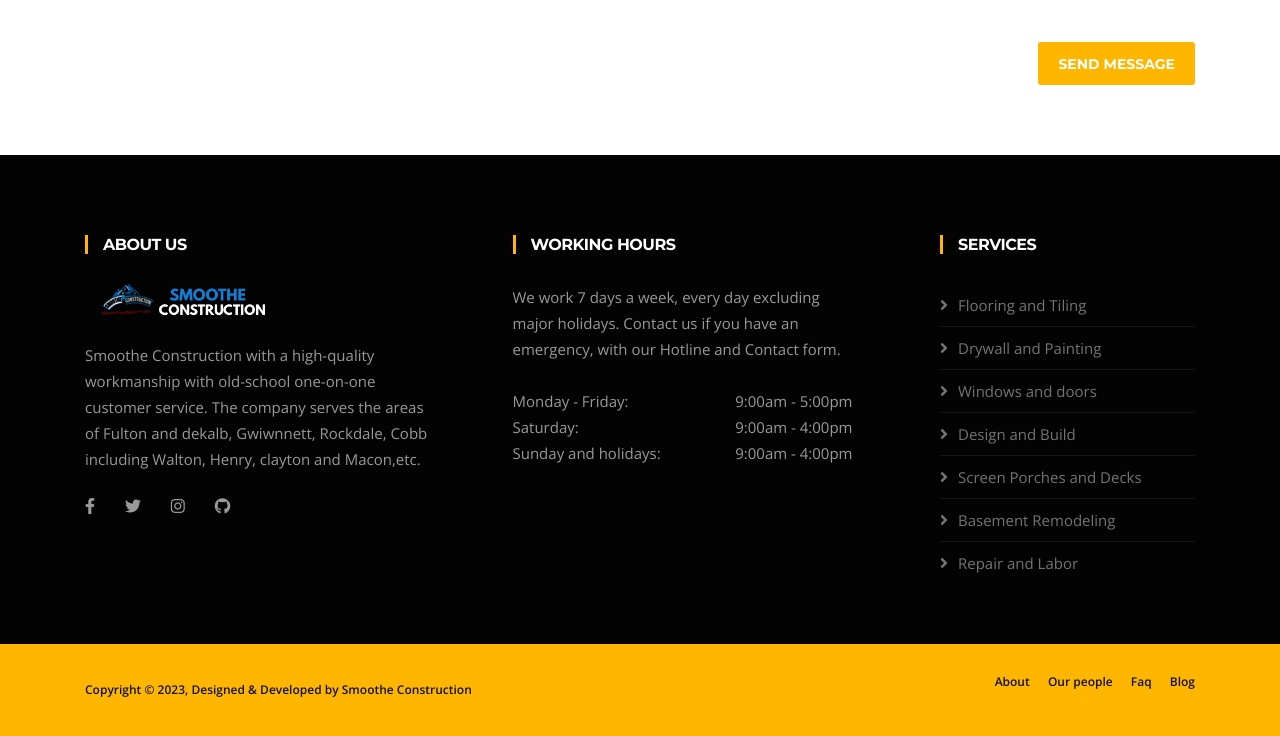
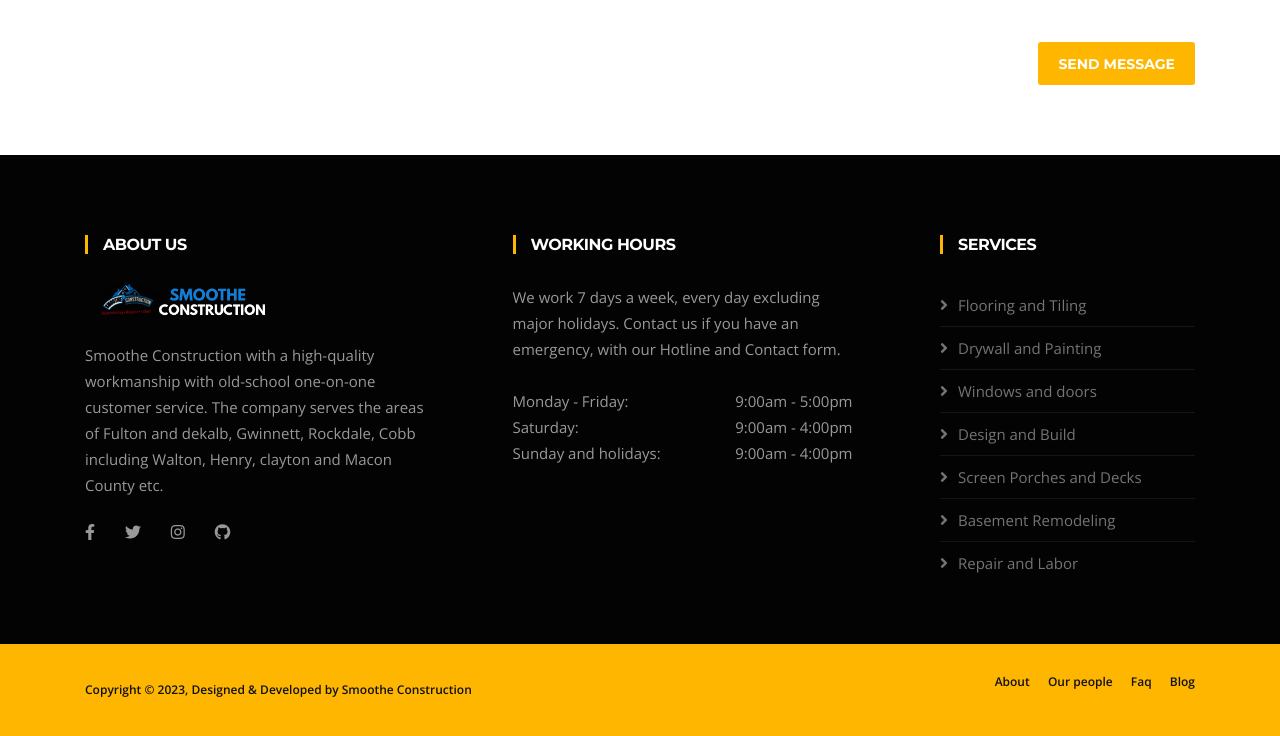
Before and after one commit to Smootheconstruction/smoothelive, a website: page contact.html in a window 1280 px wide. Shown: the part 1867-2603 px from the top of the page. Drawn offline with nearby package versions, Linux system fonts and the light colour scheme; some packages are replaced by stand-ins of ours.

Commit message:
Update contact.html
Signed-off-by: Code World <129636562+Smootheconstruction@users.noreply.github.com>

```diff
--- a/contact.html
+++ b/contact.html
@@ -339,7 +339,7 @@
             <h3 class="widget-title">About Us</h3>
             <img loading="lazy" width="200px" class="footer-logo" src="images/footer-logo.png" alt="Smoothe Construction">
             <p>Smoothe Construction with a high-quality workmanship with old-school one-on-one customer service. The company serves the areas of Fulton and dekalb,
-              Gwiwnnett, Rockdale, Cobb including Walton, Henry, clayton and Macon,etc.</p>
+              Gwinnett, Rockdale, Cobb including Walton, Henry, clayton and Macon County etc.</p>
             <div class="footer-social">
               <ul>
                 <li><a href="https://facebbok.com/smootheconstruction/" aria-label="Facebook"><i
```
